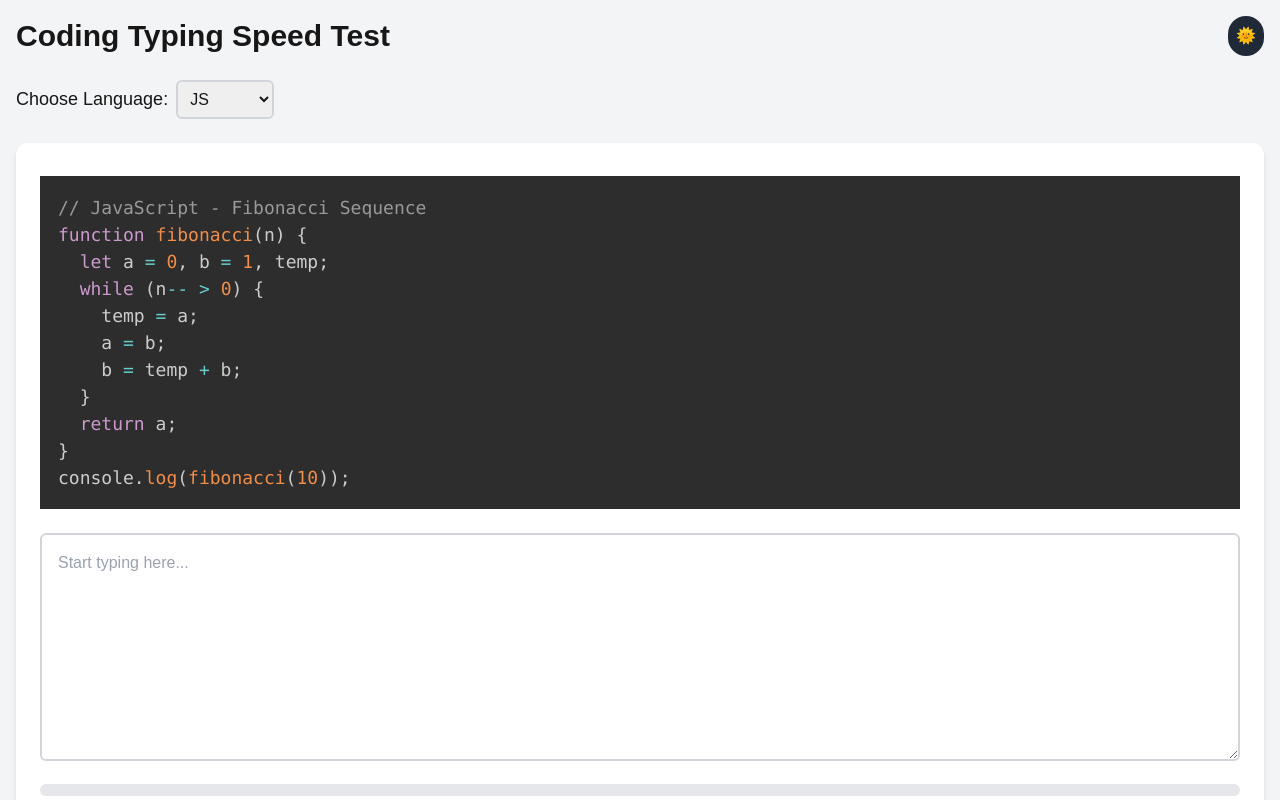
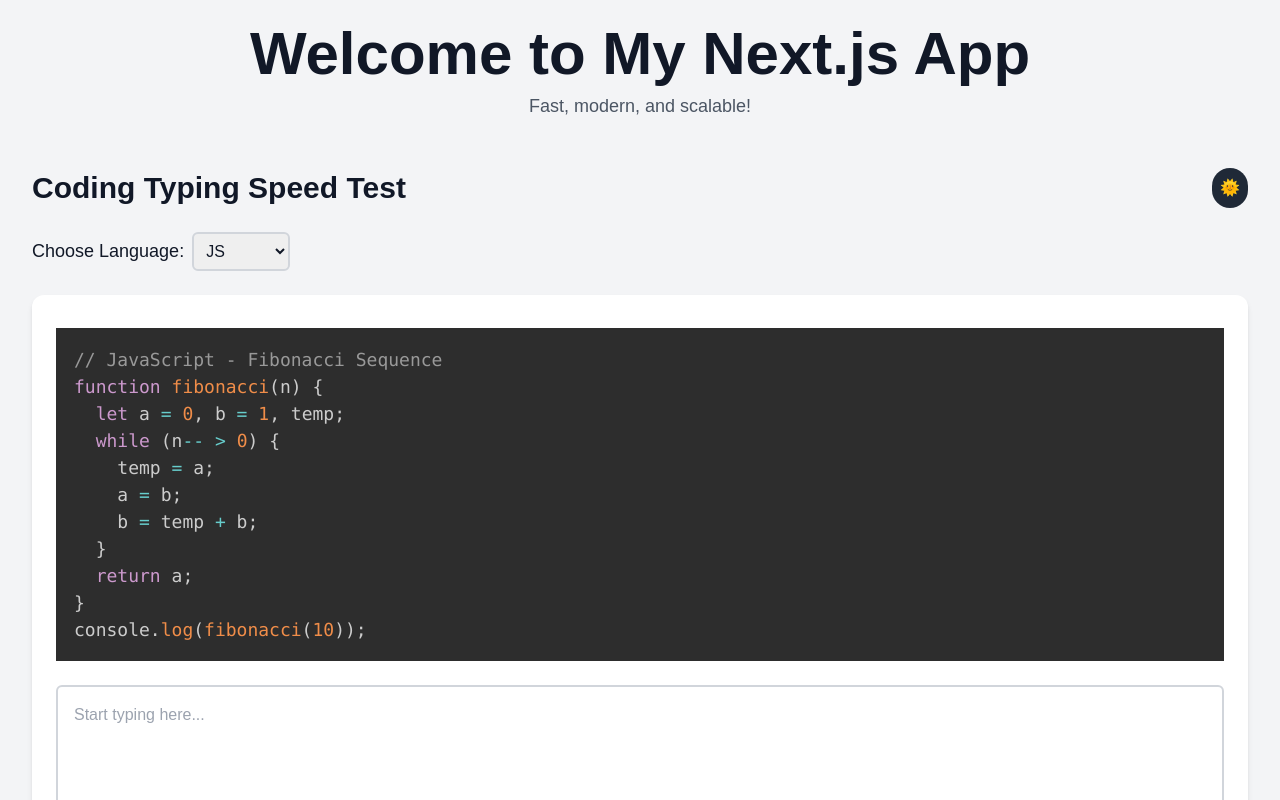
Before and after one commit to ltxstudio/Coding-Typing-Speed-Test, a Next.js app: page / in a window 1280 px wide. Shown: the top 800 px of the page. Built offline with nearby package versions, Linux system fonts and the light colour scheme.

Commit message:
Update layout.js

```diff
--- a/app/layout.js
+++ b/app/layout.js
@@ -6,6 +6,7 @@
   variable: "--font-geist-sans",
   weight: "100 900",
 });
+
 const geistMono = localFont({
   src: "./fonts/GeistMonoVF.woff",
   variable: "--font-geist-mono",
@@ -15,15 +16,52 @@
 export const metadata = {
   title: "Create Next App",
   description: "Generated by create next app",
+  author: "Your Name", // Add your name for better SEO
+  viewport: "width=device-width, initial-scale=1", // Optimizes for mobile
+  robots: "index, follow", // Allows search engines to index the page
+  openGraph: {
+    type: "website",
+    title: "Create Next App",
+    description: "Generated by create next app",
+    url: "https://yourwebsite.com", // Add your website URL
+    image: "/path-to-image.jpg", // Add an image for social sharing
+  },
+  twitter: {
+    card: "summary_large_image", // Use a large image for sharing
+    site: "@yourtwitterhandle", // Replace with your Twitter handle
+  },
 };
 
 export default function RootLayout({ children }) {
   return (
     <html lang="en">
+      <head>
+        <meta charSet="UTF-8" />
+        <meta name="viewport" content="width=device-width, initial-scale=1" />
+        <meta name="description" content={metadata.description} />
+        <meta name="robots" content={metadata.robots} />
+        <meta property="og:title" content={metadata.openGraph.title} />
+        <meta property="og:description" content={metadata.openGraph.description} />
+        <meta property="og:image" content={metadata.openGraph.image} />
+        <meta property="og:url" content={metadata.openGraph.url} />
+        <meta name="twitter:card" content={metadata.twitter.card} />
+        <meta name="twitter:site" content={metadata.twitter.site} />
+        <meta name="twitter:title" content={metadata.openGraph.title} />
+        <meta name="twitter:description" content={metadata.openGraph.description} />
+        <meta name="twitter:image" content={metadata.openGraph.image} />
+      </head>
       <body
-        className={`${geistSans.variable} ${geistMono.variable} antialiased`}
+        className={`${geistSans.variable} ${geistMono.variable} antialiased bg-gray-100 text-gray-900 dark:bg-gray-900 dark:text-white`}
       >
-        {children}
+        <div className="container mx-auto px-4 py-6">
+          <header className="text-center mb-8">
+            <h1 className="text-4xl md:text-5xl lg:text-6xl font-semibold leading-tight">
+              Welcome to My Next.js App
+            </h1>
+            <p className="text-lg mt-2 text-gray-600">Fast, modern, and scalable!</p>
+          </header>
+          <main>{children}</main>
+        </div>
       </body>
     </html>
   );
```
